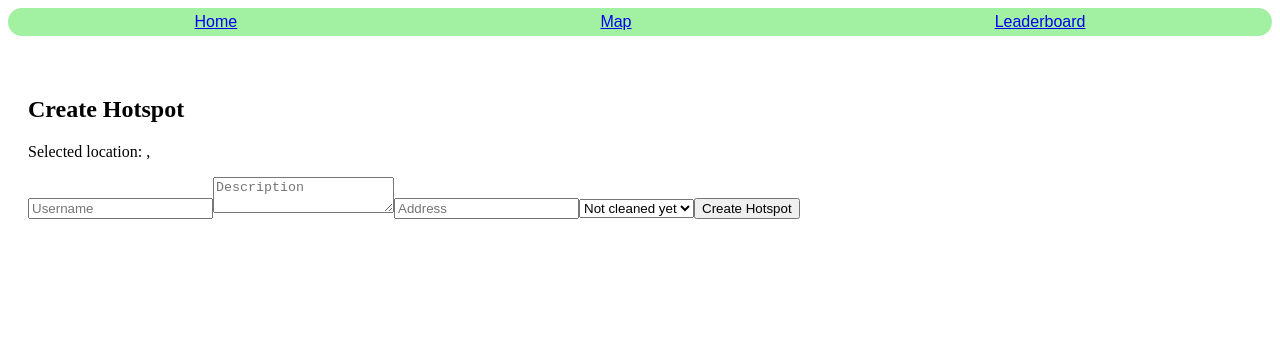
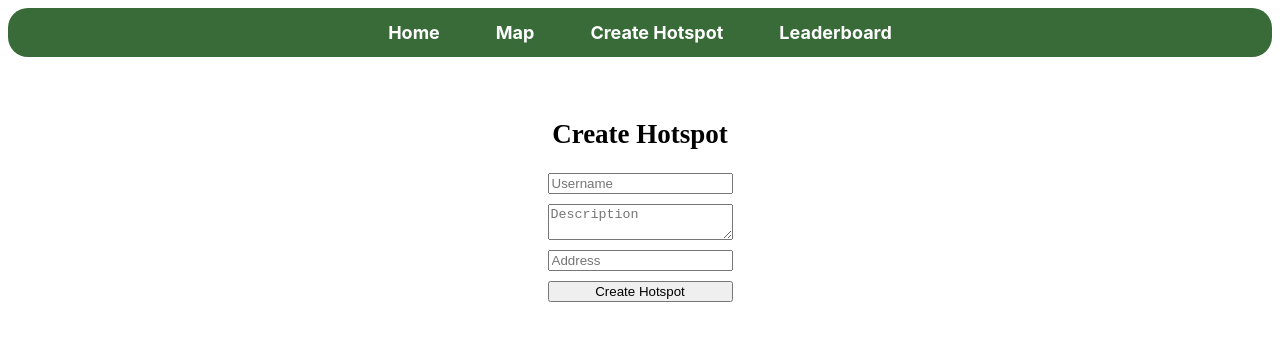
Before and after one commit to andrinanisbet/cleanquest, a React (Vite) app in the folder client/: page /create-hotspot in a window 1280 px wide. Shown: the top 340 px of the page. Built offline with nearby package versions, Linux system fonts and the light colour scheme.

Commit message:
styled nav bar

```diff
--- a/client/src/components/Map.jsx
+++ b/client/src/components/Map.jsx
@@ -95,12 +95,12 @@ export default function Map({ center }) {
             top: "20px",
             left: "50%",
             transform: "translateX(-50%)",
-            background: "black",
+            background: "green",
             color: "white",
             padding: "10px 15px",
             borderRadius: "6px",
             zIndex: 999999,
-            fontSize: "14px",
+            fontSize: "18px",
           }}
         >
           {banner}
@@ -160,25 +160,6 @@ export default function Map({ center }) {
             </Marker>
           ))}
       </MapContainer>
-
-      <div style={{ padding: "10px" }}>
-        <h3>Active hotspots</h3>
-        <ul>
-          {hotspots
-            .filter((spot) => spot.status !== "cleaned")
-            .map((spot) => (
-              <li key={spot.id}>{spot.address}</li>
-            ))}
-        </ul>
-        <h3>Cleaned hotspots</h3>
-        <ul>
-          {hotspots
-            .filter((spot) => spot.status === "cleaned")
-            .map((spot) => (
-              <li key={spot.id}>{spot.address}</li>
-            ))}
-        </ul>
-      </div>
     </div>
   );
 }
--- a/client/src/components/NavigationBar/NavBar.jsx
+++ b/client/src/components/NavigationBar/NavBar.jsx
@@ -1,15 +1,33 @@
-import {NavLink} from "react-router-dom";
+import { NavLink } from "react-router-dom";
 import styles from "./Navbar.module.css";
 
 export default function NavigationBar() {
-    return (
-        <nav className={styles.navbar}>
-            <NavLink to= "/" className={({ isActive }) => isActive ?
-               styles.activeLink: ''}>Home</NavLink>
-            <NavLink to="/map" className={({ isActive }) => isActive ?
-                styles.activeLink: ''}>Map</NavLink>
-            <NavLink to="/leaderboard" className={({ isActive }) => isActive ?
-                styles.activeLink: ''}>Leaderboard</NavLink>
-        </nav>
-    );
+  return (
+    <nav className={styles.navbar}>
+      <NavLink
+        to="/"
+        className={({ isActive }) => (isActive ? styles.activeLink : "")}
+      >
+        Home
+      </NavLink>
+      <NavLink
+        to="/map"
+        className={({ isActive }) => (isActive ? styles.activeLink : "")}
+      >
+        Map
+      </NavLink>
+      <NavLink
+        to="/createHotspot"
+        className={({ isActive }) => (isActive ? styles.activeLink : "")}
+      >
+        Create Hotspot
+      </NavLink>
+      <NavLink
+        to="/leaderboard"
+        className={({ isActive }) => (isActive ? styles.activeLink : "")}
+      >
+        Leaderboard
+      </NavLink>
+    </nav>
+  );
 }
--- a/client/src/components/NavigationBar/Navbar.module.css
+++ b/client/src/components/NavigationBar/Navbar.module.css
@@ -1,10 +1,11 @@
 .navbar {
-    font-family: sans-serif;
+  font-family: "Inter", system-ui, sans-serif;
   display: flex;
-    justify-content: space-around;
+  justify-content: center;
+  gap: 30px;
   align-items: flex-start;
   padding: 5px;
-    background-color: rgb(162, 241, 162);
+  background-color: rgb(56, 107, 56);
   border-radius: 20px;
   margin-bottom: 20px;
 }
@@ -12,12 +13,20 @@
 .activeLink {
   color: green;
   font-weight: bold;
-text-decoration: underline;
   font-size: large;
 }
 
+.navbar a {
+  color: white;
+  font-size: large;
+  text-decoration: none;
+  padding: 9px 13px;
+  border-radius: 10px;
+  font-weight: bold;
+}
+
 .navbar a:hover {
-  background-color: rgb(212, 247, 185);
+  background-color: rgb(247, 250, 245);
   color: black;
   font-size: large;
 }
--- a/client/src/pages/createHotspotPage/createHotspot.jsx
+++ b/client/src/pages/createHotspotPage/createHotspot.jsx
@@ -15,13 +15,12 @@ export default function CreateHotspot() {
   const [username, setUsername] = useState("");
   const [description, setDescription] = useState("");
   const [address, setAddress] = useState("");
-  const [status, setStatus] = useState("active");
 
   function handleSubmit(e) {
     e.preventDefault();
 
     if (!lat || !lng) {
-      alert("No map location selected. Go back and click on the map.");
+      alert("No map location selected.");
       return;
     }
 
@@ -31,7 +30,7 @@ export default function CreateHotspot() {
       lng,
       description,
       address,
-      status,
+      status: "active",
     };
 
     fetch("http://localhost:3001/api/hotspots", {
@@ -55,40 +54,44 @@ export default function CreateHotspot() {
   }
 
   return (
-    <div style={{ padding: "20px" }}>
+    <div
+      style={{
+        display: "flex",
+        flexDirection: "column",
+        alignItems: "center",
+        padding: "20px",
+        fontSize: "18px",
+      }}
+    >
       <h2>Create Hotspot</h2>
 
-      <p>
-        Selected location: {lat}, {lng}
-      </p>
-
-      <form onSubmit={handleSubmit}>
+      <form
+        onSubmit={handleSubmit}
+        style={{
+          display: "flex",
+          justifyContent: "center",
+          flexDirection: "column",
+          gap: "10px",
+        }}
+      >
         <input
           placeholder="Username"
           value={username}
           onChange={(e) => setUsername(e.target.value)}
           required
         />
-
         <textarea
           placeholder="Description"
           value={description}
           onChange={(e) => setDescription(e.target.value)}
           required
         />
-
         <input
           placeholder="Address"
           value={address}
           onChange={(e) => setAddress(e.target.value)}
           required
         />
-
-        <select value={status} onChange={(e) => setStatus(e.target.value)}>
-          <option value="active">Not cleaned yet</option>
-          <option value="cleaned">Cleaned</option>
-        </select>
-
         <button type="submit">Create Hotspot</button>
       </form>
     </div>
--- a/client/src/pages/mapPage/mapPage.jsx
+++ b/client/src/pages/mapPage/mapPage.jsx
@@ -3,28 +3,37 @@ import Map from "../../components/Map";
 import style from "./mapPage.module.css";
 
 export default function MapPage() {
-
-      {/*STORE HOTSPOTS*/}
   const [hotspots, setHotspots] = useState([]);
 
-      {/*FETCH HOTSPOTS*/}
+  const fetchHotspots = () => {
+    fetch("http://localhost:3001/api/hotspots")
+      .then((res) => res.json())
+      .then((data) => setHotspots(data));
+  };
+
+  const markCleaned = async (id) => {
+    try {
+      await fetch(`http://localhost:3001/api/hotspots/${id}/clean`, {
+        method: "PUT",
+      });
+
+      fetchHotspots();
+    } catch (err) {
+      console.error("Failed to mark cleaned:", err);
+    }
+  };
   useEffect(() => {
-        fetch(" YOUR_API_URL/hotspots") // replace with my api later
-        .then(response => response.json())
-        .then(data => setHotspots(data))
-        .catch (error => console.log (error))
-
+    fetchHotspots();
   }, []);
 
   return (
     <div className={style.mapPage}>
-
       {/*HEADER*/}
       <header className={style.mapHeader}>
-      <h1>Litter Hotspots</h1>
+        <h1> Find Litter Hotspots</h1>
 
         {/* INSTRUCTIONAL TEXT */}
-      <div className ={style.instructions}>
+        <div className={style.instructions}>
           <h2> How to create a hotspot</h2>
           <ol>
             <li>Click anwhere on the map</li>
@@ -34,10 +43,7 @@ export default function MapPage() {
           </ol>
         </div>
 
-      <p>
-         You can report a hotspot, or view existing hot spots.
-
-         </p>
+        <p>You can report a hotspot, or view existing hot spots.</p>
       </header>
 
       {/*MAP*/}
@@ -46,24 +52,24 @@ export default function MapPage() {
       {/* LIST OF HOTSPOTS */}
       <div className={style.hotspotsList}>
         <h3>Hotspots List</h3>
-        <p> Here you can find a list of all the hotspots that have been created.</p>
-
-      {/*EMPTY STATE*/}
+        <p>
+          {" "}
+          Here you can find a list of all the hotspots that have been created.
+        </p>
         {hotspots.length === 0 ? (
           <p>No litter hotspots reported yet.</p>
         ) : (
           hotspots.map((h) => (
             <div key={h.id} className={style.hotspotItem}>
-          <h4>{h.name}</h4>
+              <h5>{h.address}</h5>
+              <p>{h.username}</p>
               <p>{h.description}</p>
               <p>Status: {h.status}</p>
+              <button onClick={() => markCleaned(h.id)}>Mark as cleaned</button>
             </div>
           ))
         )}
-
       </div>
-
     </div>
-
   );
 }
--- a/client/src/pages/mapPage/mapPage.module.css
+++ b/client/src/pages/mapPage/mapPage.module.css
@@ -0,0 +1,8 @@
+.mapPage {
+  font-family: "Inter", system-ui, sans-serif;
+  color: rgb(14, 13, 13);
+  font-size: large;
+  text-decoration: none;
+  padding: 9px 13px;
+  border-radius: 10px;
+}
```
Lines whose indentation alone changed are shown as unchanged.
